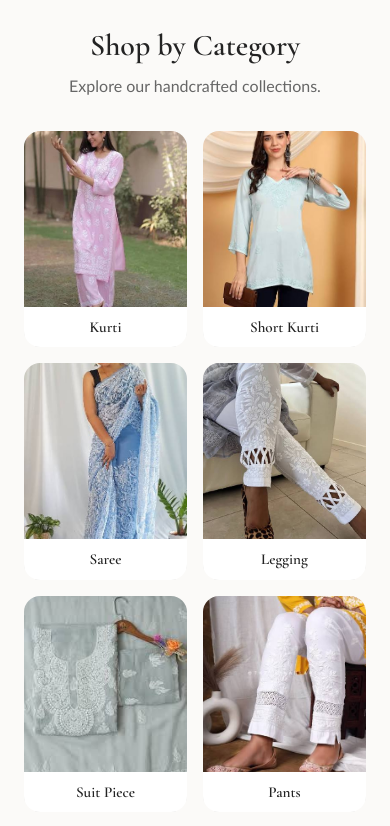
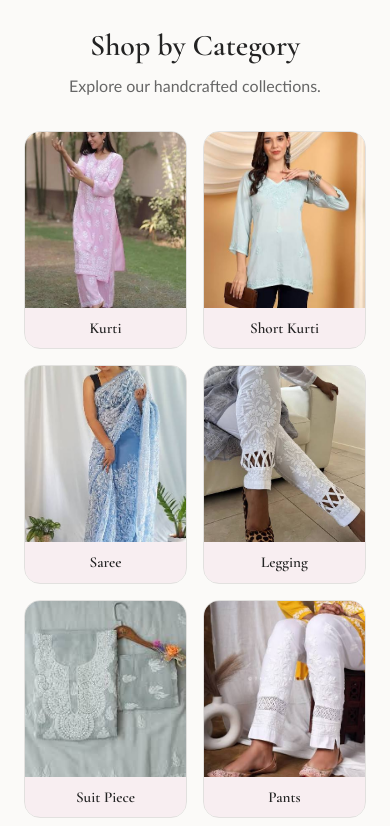
Before and after one commit to mohitshukla123-DLN/dln-website-v2, a React (Vite) app: page / in a window 390 px wide. Shown: the part 860-1686 px from the top of the page. Built offline with nearby package versions, Linux system fonts and the light colour scheme; no server answers; the database is empty.

Commit message:
refine featured category card styling

```diff
--- a/app/components/homepage/CategoryCard.tsx
+++ b/app/components/homepage/CategoryCard.tsx
@@ -29,12 +29,12 @@ export default function CategoryCard({ category, productImages = [] }: Props) {
 
     return () => window.clearInterval(interval);
   }, [images.length]);
-  const colorClass = "bg-[var(--surface)] hover:bg-[#f3e5e9]";
+  const colorClass = "bg-[#f8eef1] sm:bg-[var(--surface)] sm:hover:bg-[#f3e5e9]";
 
   return (
     <Link
       to={`/category/${category.slug}`}
-      className="group overflow-hidden rounded-2xl sm:rounded-3xl"
+      className="group overflow-hidden rounded-2xl border border-black/10 sm:rounded-3xl"
     >
       <div className="overflow-hidden">
         <img
```
